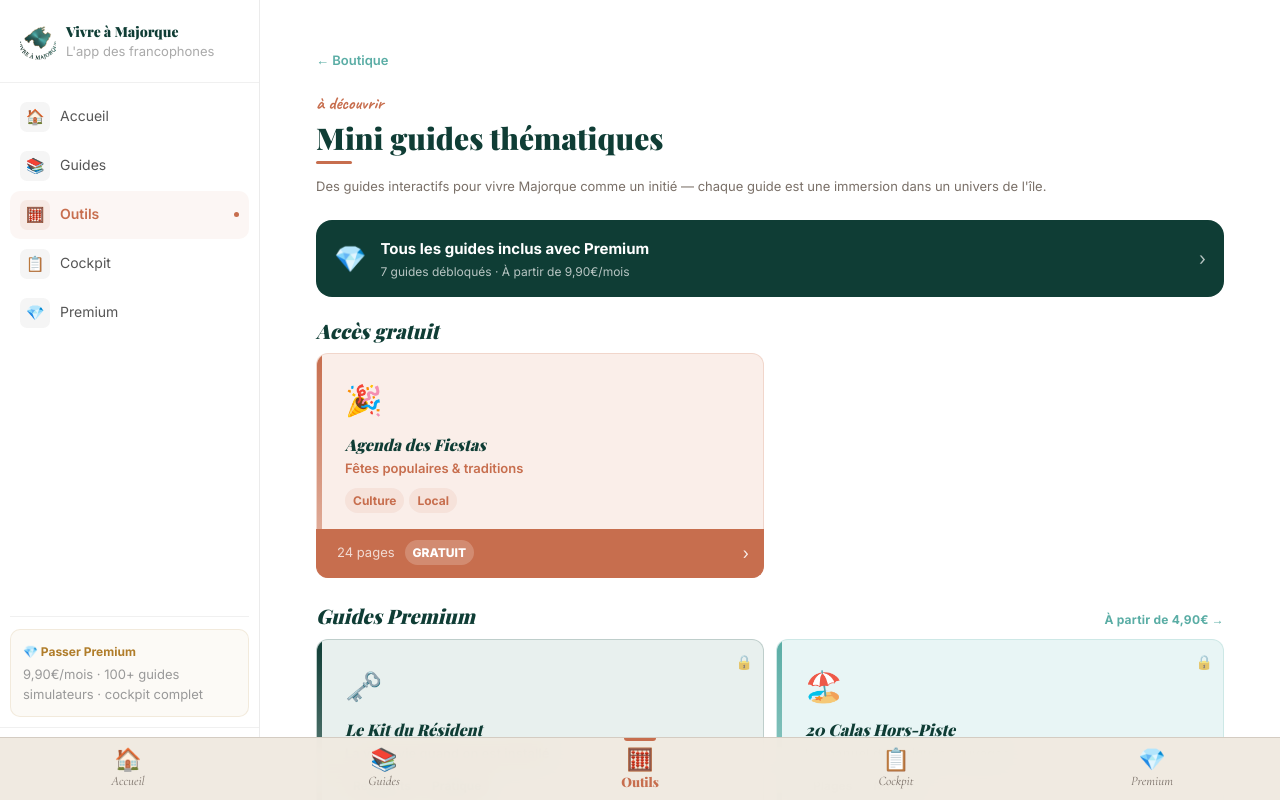
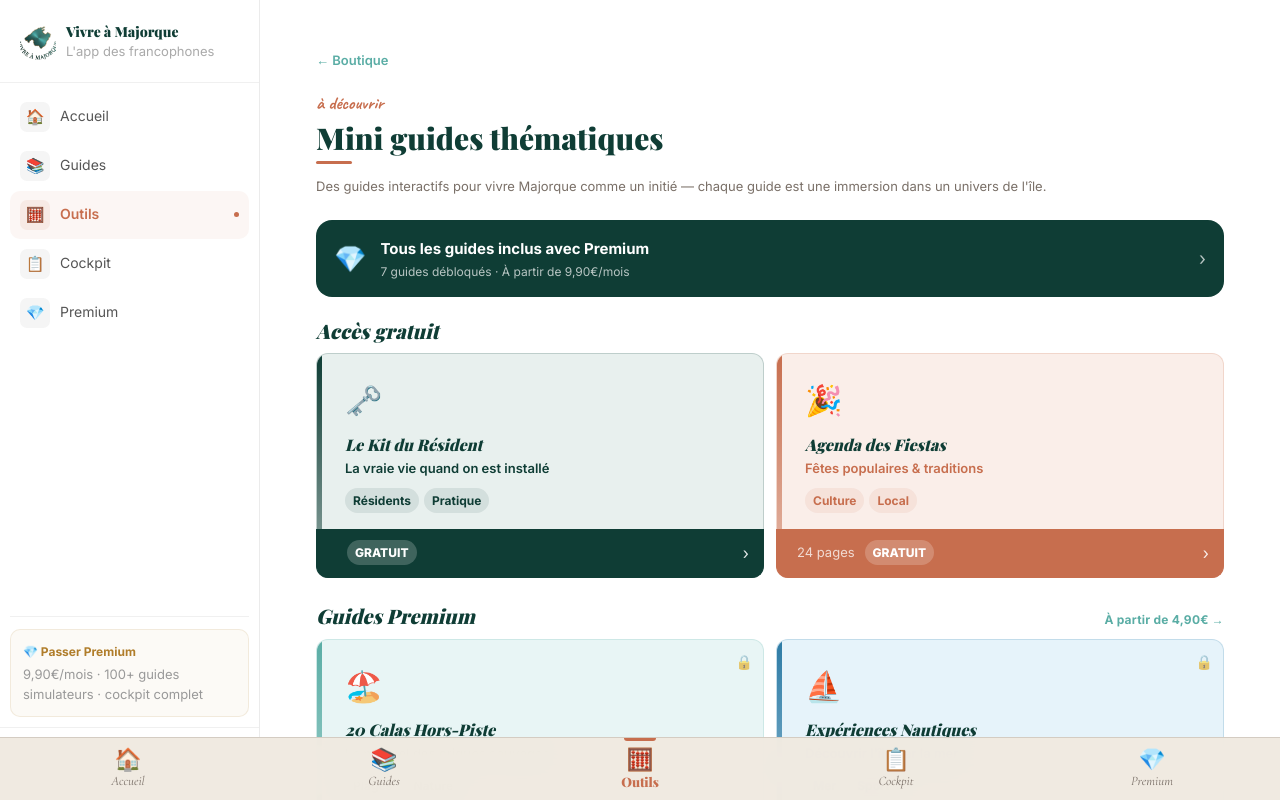
Before and after one commit to Vivreamajorque/vivre-a-majorque, a React (Vite) app: page /app/explorer/lifestyle in a window 1280 px wide. Built offline with nearby package versions, Linux system fonts and the light colour scheme; sample sign-in values are in the browser's storage; a web font is replaced by a local one.

Commit message:
fix: Kit du Résident premium:false ready:true — accès gratuit définitif

```diff
--- a/src/pages/RessourcesLifestyle.jsx
+++ b/src/pages/RessourcesLifestyle.jsx
@@ -18,11 +18,8 @@ const DOSSIERS = [
     tags: ['Résidents', 'Pratique'],
     couleur: '#0F3D35',
     bg: '#E8F0EE',
-    premium: true,
-    ready: false,
-    buyLink: null,
-    pages: '32 pages',
-    profilCible: 'confirme',
+    premium: false,
+    ready: true,
   },
   {
     slug: 'calas-hors-pistes',
```
Also changed, not shown: public/facebook-post-guides.jpg (added), public/facebook-post-v2.jpg (added), 5 other files (tests, documents, lock files or other folders).
